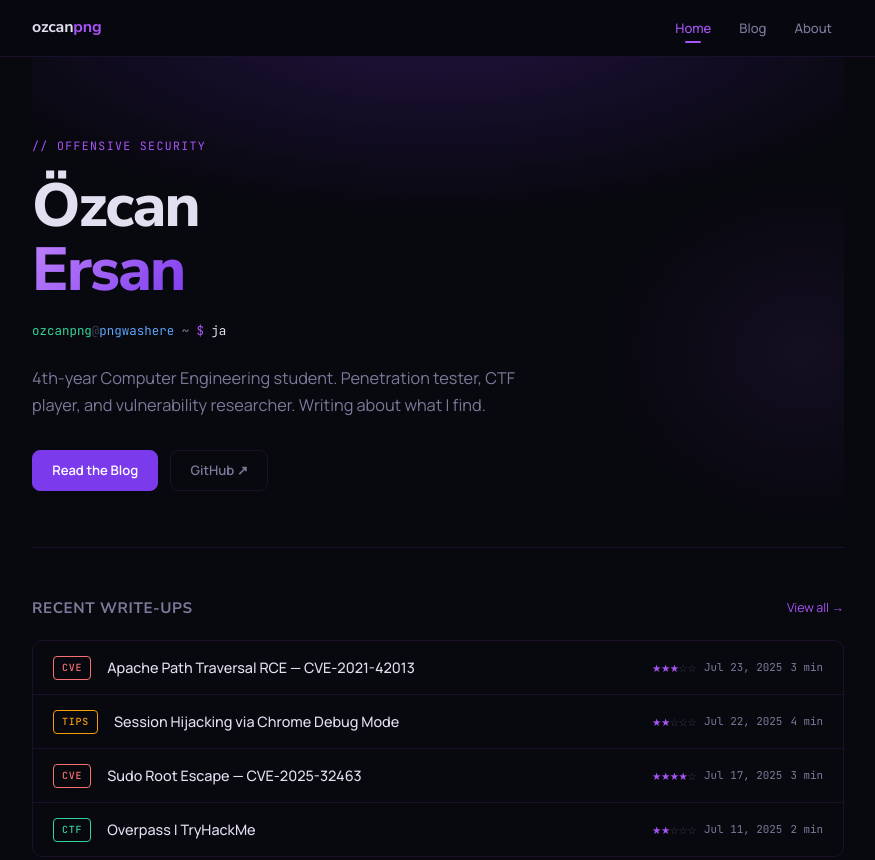
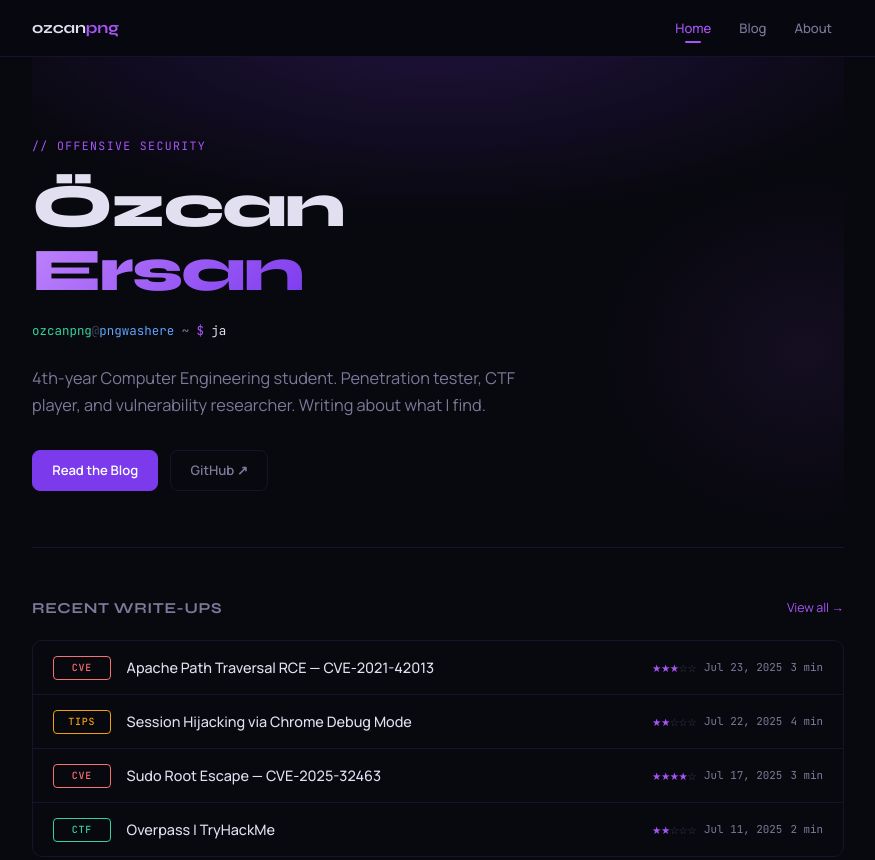
Before and after one commit to ozcanpng/ozcanpng.github.io, an Astro site: page / in a window 1280 px wide. Shown: the top 860 px of the page, without its empty margins (202-1077 px from the left). Built offline with nearby package versions, Linux system fonts and the light colour scheme; Astro itself is replaced by a stand-in of ours; no server answers.

Commit message:
fix: revert fonts to Syne/Manrope, fix TIPS tag alignment with min-width

```diff
--- a/src/layouts/Layout.astro
+++ b/src/layouts/Layout.astro
@@ -45,7 +45,7 @@ const currentPath = Astro.url.pathname;
   })} />
   <link rel="preconnect" href="https://fonts.googleapis.com" />
   <link rel="preconnect" href="https://fonts.gstatic.com" crossorigin />
-  <link href="https://fonts.googleapis.com/css2?family=Nunito+Sans:wght@300;400;500;600;700;800&family=Manrope:wght@300;400;500;600;700&family=JetBrains+Mono:wght@400;500&display=swap" rel="stylesheet" />
+  <link href="https://fonts.googleapis.com/css2?family=Syne:wght@400;500;600;700;800&family=Manrope:wght@300;400;500;600;700&family=JetBrains+Mono:wght@400;500&display=swap" rel="stylesheet" />
 </head>
 <body>
   <div class="scroll-progress" id="scroll-bar"></div>
--- a/src/styles/global.css
+++ b/src/styles/global.css
@@ -51,7 +51,7 @@
       display: flex; align-items: center; justify-content: space-between;
     }
     .nav-logo {
-      font-family: 'Nunito Sans', sans-serif;
+      font-family: 'Syne', sans-serif;
       font-weight: 700; font-size: 1rem;
       color: var(--text); text-decoration: none;
       letter-spacing: -.01em;
@@ -126,7 +126,7 @@
       margin-bottom: 1.25rem;
     }
     .hero-name {
-      font-family: 'Nunito Sans', sans-serif;
+      font-family: 'Syne', sans-serif;
       font-size: clamp(2.6rem, 7vw, 3.8rem);
       font-weight: 800; line-height: 1.05;
       letter-spacing: -.03em; color: var(--text);
@@ -186,7 +186,7 @@
       margin: 3rem 0 1.25rem;
     }
     .section-title {
-      font-family: 'Nunito Sans', sans-serif;
+      font-family: 'Syne', sans-serif;
       font-size: .95rem; font-weight: 700;
       letter-spacing: .04em; text-transform: uppercase;
       color: var(--muted);
@@ -252,6 +252,7 @@
       letter-spacing: .08em; text-transform: uppercase;
       padding: .2rem .5rem; border-radius: 4px;
       border: 1px solid currentColor; white-space: nowrap;
+      min-width: 3.6rem; text-align: center;
     }
     .post-tag.ctf   { color: var(--ctf); }
     .post-tag.cve   { color: var(--cve); }
@@ -328,7 +329,7 @@
       margin-bottom: 1.5rem;
     }
     .about-name {
-      font-family: 'Nunito Sans', sans-serif;
+      font-family: 'Syne', sans-serif;
       font-size: 1.7rem; font-weight: 800;
       letter-spacing: -.02em; margin-bottom: .5rem;
     }
@@ -377,7 +378,7 @@
     .post-reader-tag.tips  { color: var(--tips); }
 
     .post-reader-title {
-      font-family: 'Nunito Sans', sans-serif;
+      font-family: 'Syne', sans-serif;
       font-size: clamp(1.6rem, 4vw, 2.2rem);
       font-weight: 800; line-height: 1.15;
       letter-spacing: -.02em; margin-bottom: .75rem;
@@ -398,7 +399,7 @@
     }
     .md > * + * { margin-top: 1.2em; }
     .md h1, .md h2, .md h3, .md h4 {
-      font-family: 'Nunito Sans', sans-serif;
+      font-family: 'Syne', sans-serif;
       font-weight: 700; letter-spacing: -.02em; line-height: 1.25; color: var(--text);
     }
     .md h1 { font-size: 1.7rem; margin-top: 2rem; }
```
